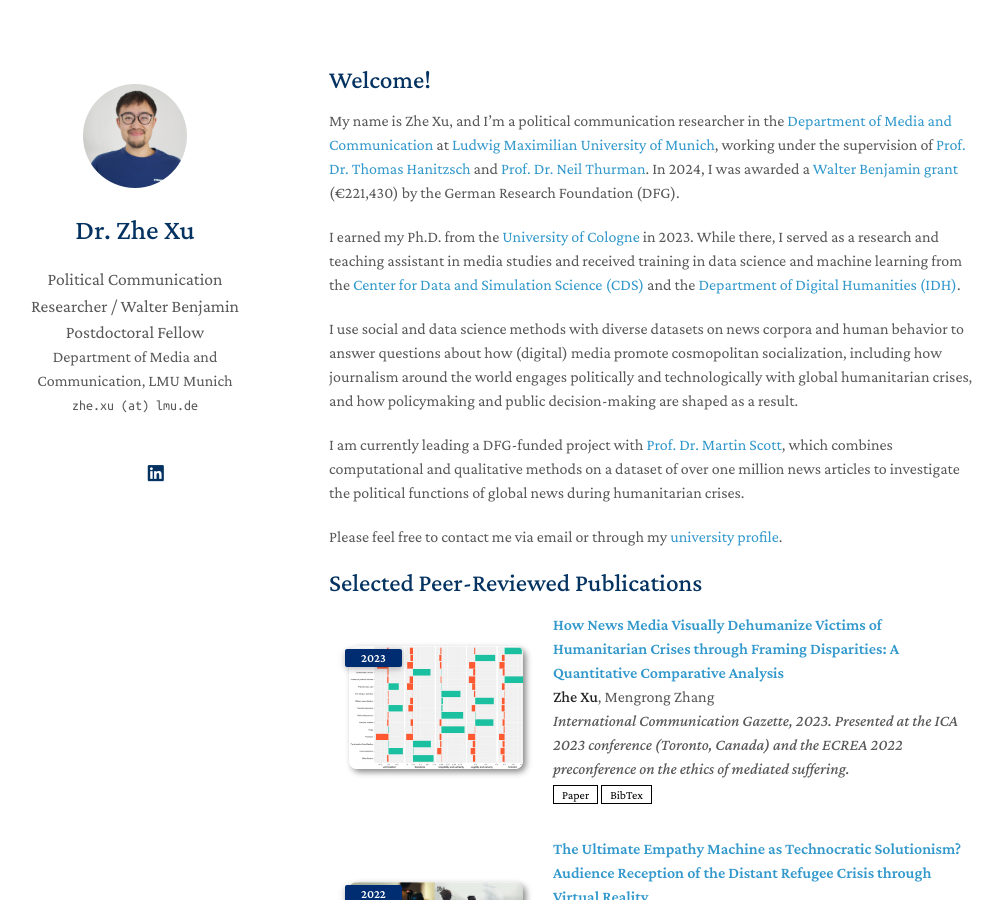
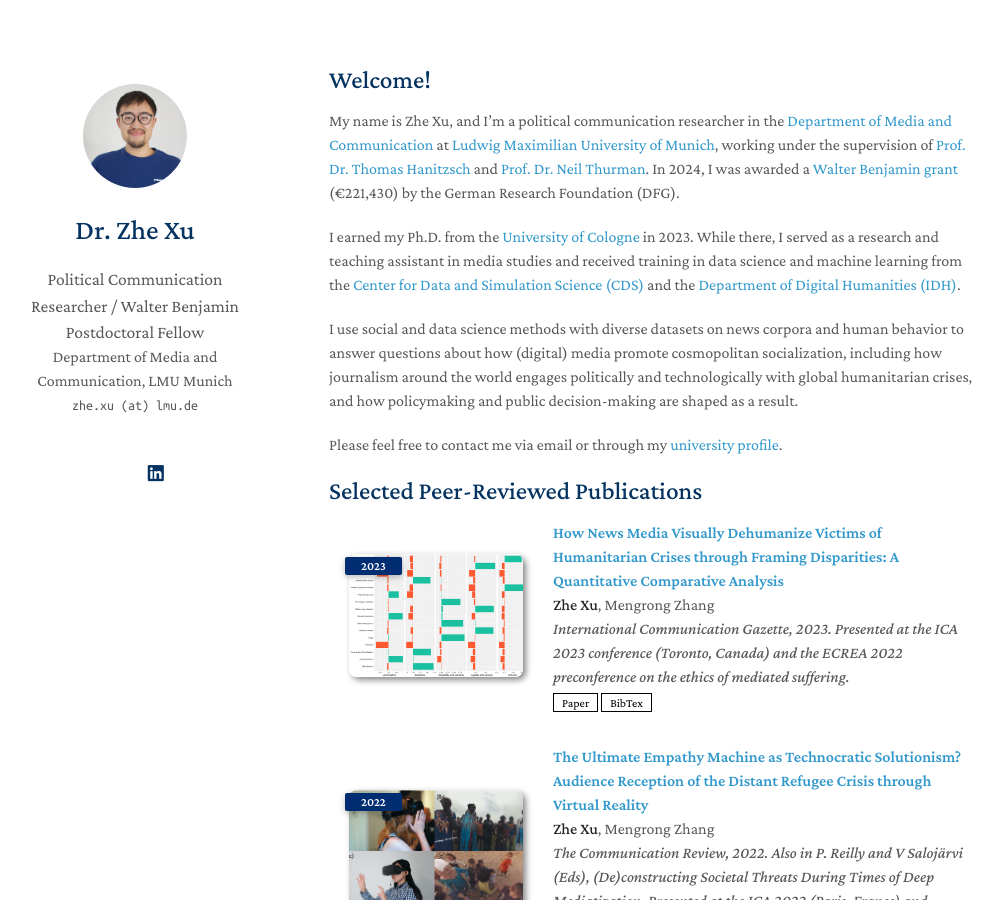
Before and after one commit to zhexuphd/home, a Jekyll site: the page built from index.md, in a window 1280 px wide and 900 px high. Shown: the whole window, without its empty margins (141-1144 px from the left). Built offline with Jekyll 4.4.1, drawn with Linux system fonts in a browser that asks for light colours; a style sheet for code colours, icons or effects is not loaded; our own code applies the rules of GitHub Pages for plain Markdown files.

Commit message:
Update index.md

```diff
--- a/index.md
+++ b/index.md
@@ -10,8 +10,6 @@ I earned my Ph.D. from the [University of Cologne](https://www.uni-koeln.de/en/)
 
 I use social and data science methods with diverse datasets on news corpora and human behavior to answer questions about how (digital) media promote cosmopolitan socialization, including how journalism around the world engages politically and technologically with global humanitarian crises, and how policymaking and public decision-making are shaped as a result.
 
-I am currently leading a DFG-funded project with [Prof. Dr. Martin Scott](https://research-portal.uea.ac.uk/en/persons/martin-scott), which combines computational and qualitative methods on a dataset of over one million news articles to investigate the political functions of global news during humanitarian crises.
-
 Please feel free to contact me via email or through my [university profile](https://www.ifkw.uni-muenchen.de/organisation/personen/mitarbeiter/xu_zhe/index.html).
 
 {% include_relative _includes/publications.md %}
```
